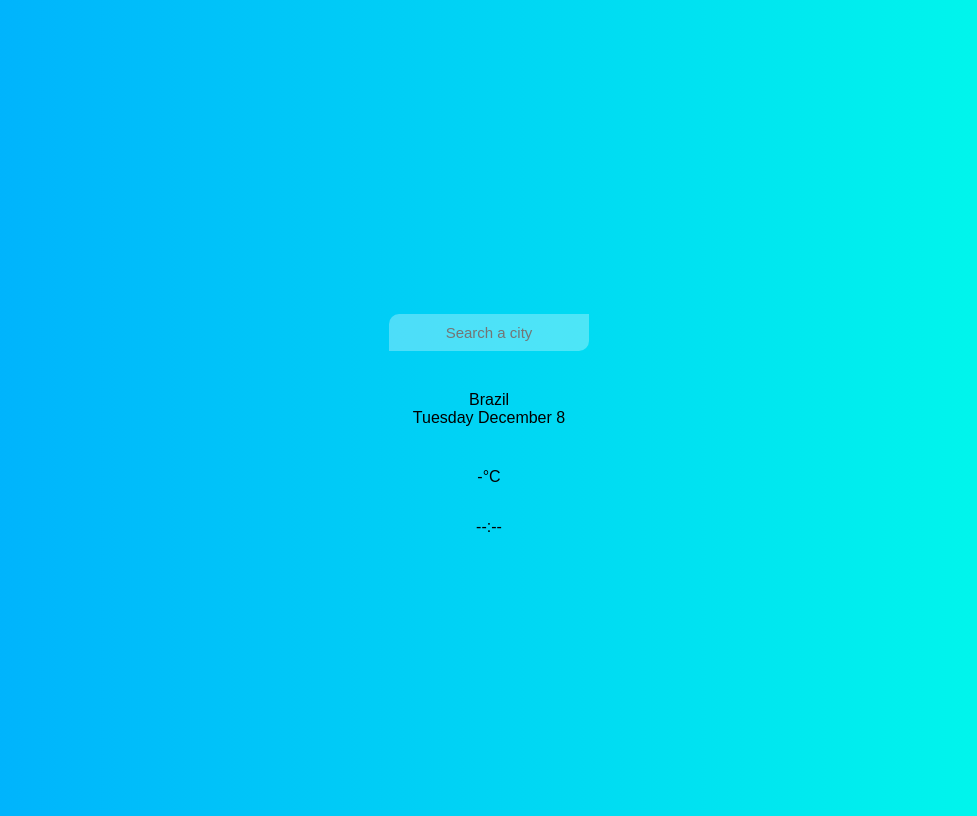
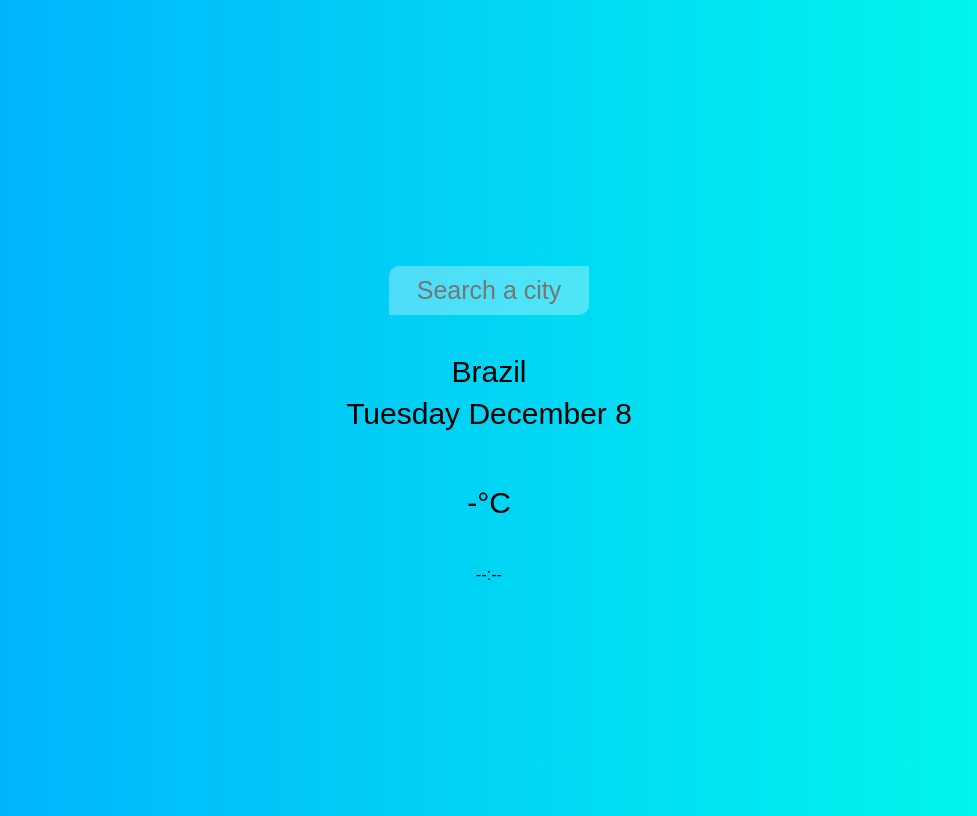
Before and after one commit to JoaoRobertoFernandes/Weather-and-Hour, a plain HTML site: page index.html in a window 1280 px wide. Shown: the whole page, without its empty margins (151-1128 px from the left). Drawn offline with Linux system fonts and the light colour scheme.

Commit message:
Layout adjustments.

```diff
--- a/script.js
+++ b/script.js
@@ -84,10 +84,11 @@ tempElement.addEventListener("click", function() {
         let fahrenheit = celsiusToFahrenheit(weather.temperature.value);
         fahrenheit = Math.floor(fahrenheit);
 
-        tempElement.innerHTML = `${fahrenheit}°C`;
+        tempElement.innerHTML = `${fahrenheit}°F`;
         weather.temperature.unit = "fahrenheit";
     }else {
         tempElement.innerHTML = `${weather.temperature.value}°C`;
         weather.temperature.unit = "celsius";
     }
 });
+/*-----------Click----------*/
--- a/style.css
+++ b/style.css
@@ -28,7 +28,7 @@ header input{
     outline: none;
     background-color: rgba(255, 255, 255, 0.3);
     border-radius: 10px 0px;
-    font-size: 15px;
+    font-size: 25px;
     font-weight: 300;
     transition: 0.2s ease-out;
     text-align: center;
@@ -55,8 +55,12 @@ section{
     flex-direction: column;
     align-items: center;
     text-align: center;
+    font-size: 30px;
 }
-/*----------Search Box----------*/
+.date{
+    padding-top: 8px;
+}
+/*----------Data----------*/
 
 /*----------Temperature----------*/
 .weather{
@@ -64,6 +68,7 @@ section{
     flex-direction: column;
     align-items: center;
     text-align: center;
+    font-size: 30px;
 }
 /*----------Temperature----------*/
 
```
